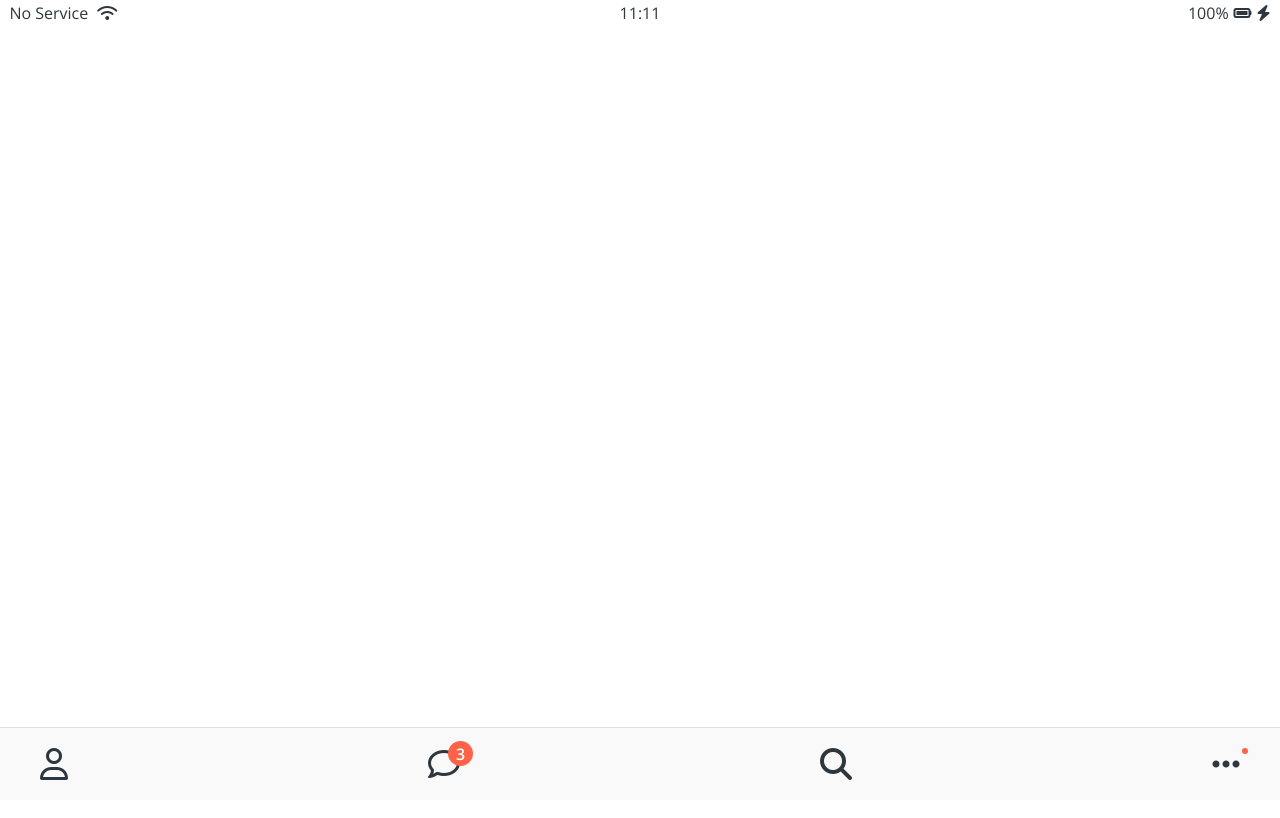
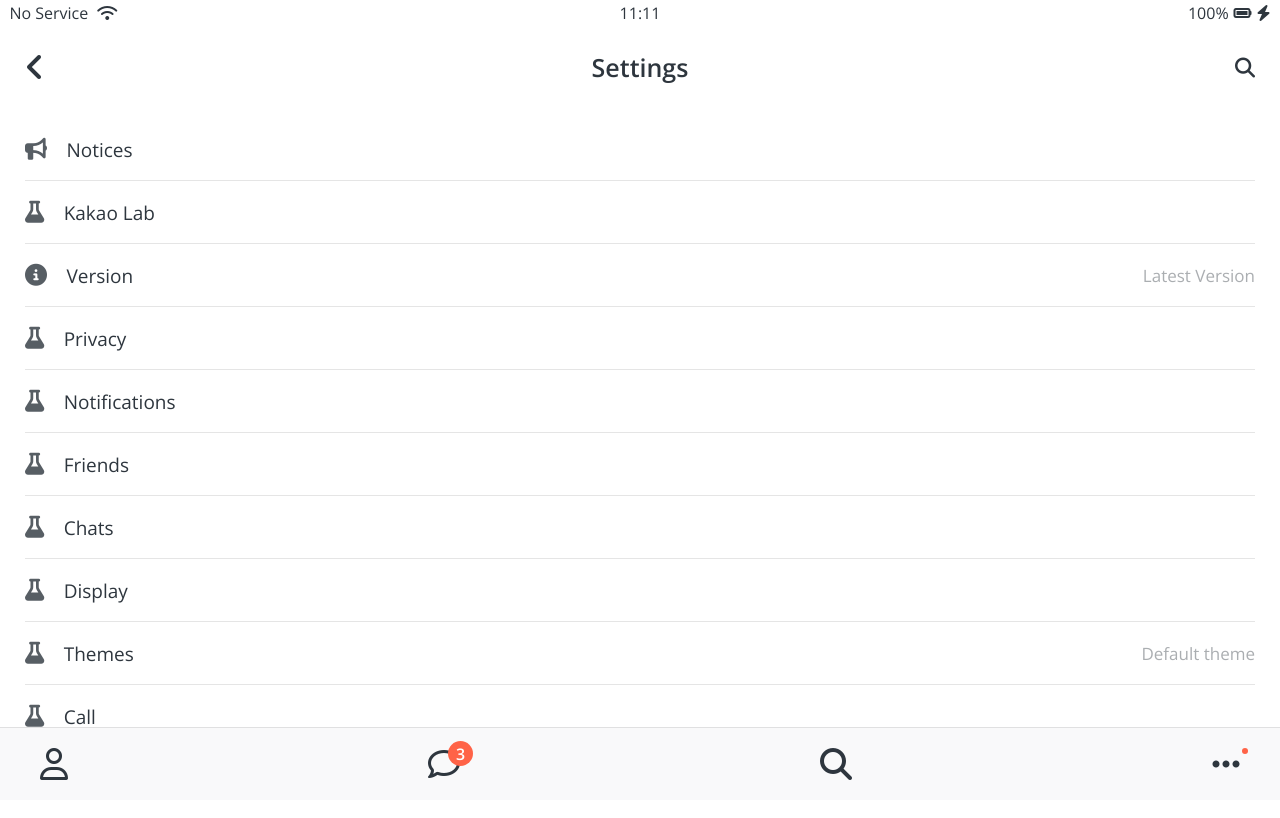
Before and after one commit to Min-hh-k/kakao-clone-coding, a plain HTML site: page settings.html in a window 1280 px wide. Drawn offline with nearby package versions, Linux system fonts and the light colour scheme.

Commit message:
chat new

```diff
--- /dev/null
+++ b/css/components/alt-screen-header.css
@@ -0,0 +1,19 @@
+.alt-header {
+	padding: var(--horizontal-space);
+	margin-bottom: 10px;
+	display: flex;
+	align-items: center;
+	justify-content: center;
+}
+.alt-header__title {
+	font-size: 25px;
+	font-weight: 600;
+}
+.alt-header__column:first-child {
+	margin-right: auto;
+}
+
+.alt-header__column:last-child {
+  margin-left: auto;
+  margin
+}
--- /dev/null
+++ b/css/screens/settings.css
@@ -0,0 +1,19 @@
+.settings__setting {
+	padding: 20px 0;
+	border-bottom: 1px solid rgba(0, 0, 0, 0.1);
+	font-size: 17px;
+	display: flex;
+	align-items: center;
+	justify-content: space-between;
+}
+.settings__setting i {
+	margin-right: 15px;
+	font-size: 22px;
+	opacity: 0.8;
+}
+.settings__setting span {
+	font-size: 19px;
+}
+.settings__setting-column2:last-child {
+	opacity: 0.4;
+}
--- a/css/style.css
+++ b/css/style.css
@@ -14,10 +14,13 @@
 @import "screens/find.css";
 @import "components/icon-row.css";
 @import "screens/more.css";
+@import "components/alt-screen-header.css";
+@import "screens/settings.css";
+
 body {
 	color: #2e363e;
 	font-family: "Open Sans", sans-serif;
-	height: 120vh;
+	height: 110vh;
 }
 .main__screen {
 	padding: 0px var(--horizontal-space);
--- a/settings.html
+++ b/settings.html
@@ -25,14 +25,112 @@
         </div>
 
   </div>
-
-  <header class="screen-header">
-
+  <header class="alt-header">
+    <div class="alt-header__column">
+      <a href="more.html">
+      <i class="fas fa-angle-left fa-2x"></i>
+      </a>
+    </div>
+    <div class="alt-header__column">
+      <h1 class="alt-header__title">Settings</h1>
+    </div>
+    <div class="alt-header__column">
+      <i class="fas fa-search fa-lg"></i>
+    </div>
 
   </header>
 
+  <main class="main__screen">
+    <ul class="settings-list">
+      <li class="settings__setting">
+        <div class="settings__setting-column">
+          <i class="fas fa-bullhorn"></i>
+          <span>Notices</span>
+        </div>
+        <div class="settings__setting-column"></div>
+      </li>
 
-  <main class="main__screen">
+
+      <li class="settings__setting">
+        <div class="settings__setting-column">
+        <i class="fas fa-flask"></i>
+        <span>Kakao Lab</span>
+       </div>
+      <div class="settings__setting-column"></div>
+      </li>
+
+
+      <li class="settings__setting">
+        <div class="settings__setting-column">
+        <i class="fas fa-info-circle"></i>
+        <span>Version</span>
+      </div>
+      <div class="settings__setting-column2">Latest Version</div>
+      </li>
+
+
+      <li class="settings__setting">
+        <div class="settings__setting-column">
+        <i class="fas fa-flask"></i>
+        <span>Privacy</span>
+       </div>
+      <div class="settings__setting-column"></div>
+      </li>
+
+
+      <li class="settings__setting">
+        <div class="settings__setting-column">
+        <i class="fas fa-flask"></i>
+        <span>Notifications</span>
+       </div>
+      <div class="settings__setting-column"></div>
+      </li>
+
+
+      <li class="settings__setting">
+        <div class="settings__setting-column">
+        <i class="fas fa-flask"></i>
+        <span>Friends</span>
+       </div>
+      <div class="settings__setting-column"></div>
+      </li>
+
+
+      <li class="settings__setting">
+        <div class="settings__setting-column">
+        <i class="fas fa-flask"></i>
+        <span>Chats</span>
+       </div>
+      <div class="settings__setting-column"></div>
+      </li>
+
+
+      <li class="settings__setting">
+        <div class="settings__setting-column">
+        <i class="fas fa-flask"></i>
+        <span>Display</span>
+       </div>
+      <div class="settings__setting-column"></div>
+      </li>
+
+
+      <li class="settings__setting">
+        <div class="settings__setting-column">
+        <i class="fas fa-flask"></i>
+        <span>Themes</span>
+       </div>
+      <div class="settings__setting-column2">Default theme</div>
+      </li>
+
+
+      <li class="settings__setting">
+        <div class="settings__setting-column">
+        <i class="fas fa-flask"></i>
+        <span>Call</span>
+       </div>
+      <div class="settings__setting-column"></div>
+      </li>
+    </ul>
 
   </main>
 
```
Also changed, not shown: chat.html (added, +64 -0 lines), chats.html (+4 -0 lines).
